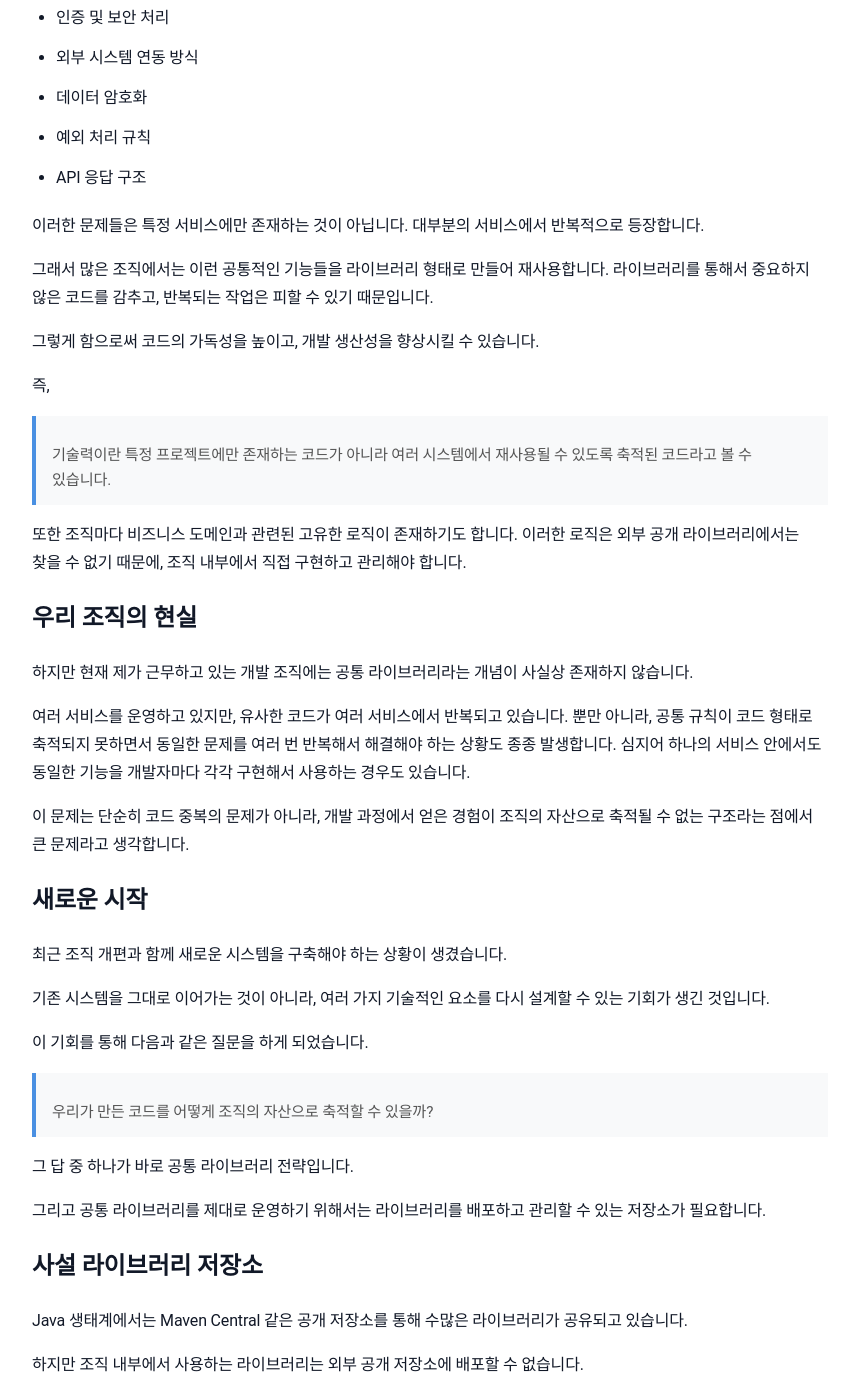
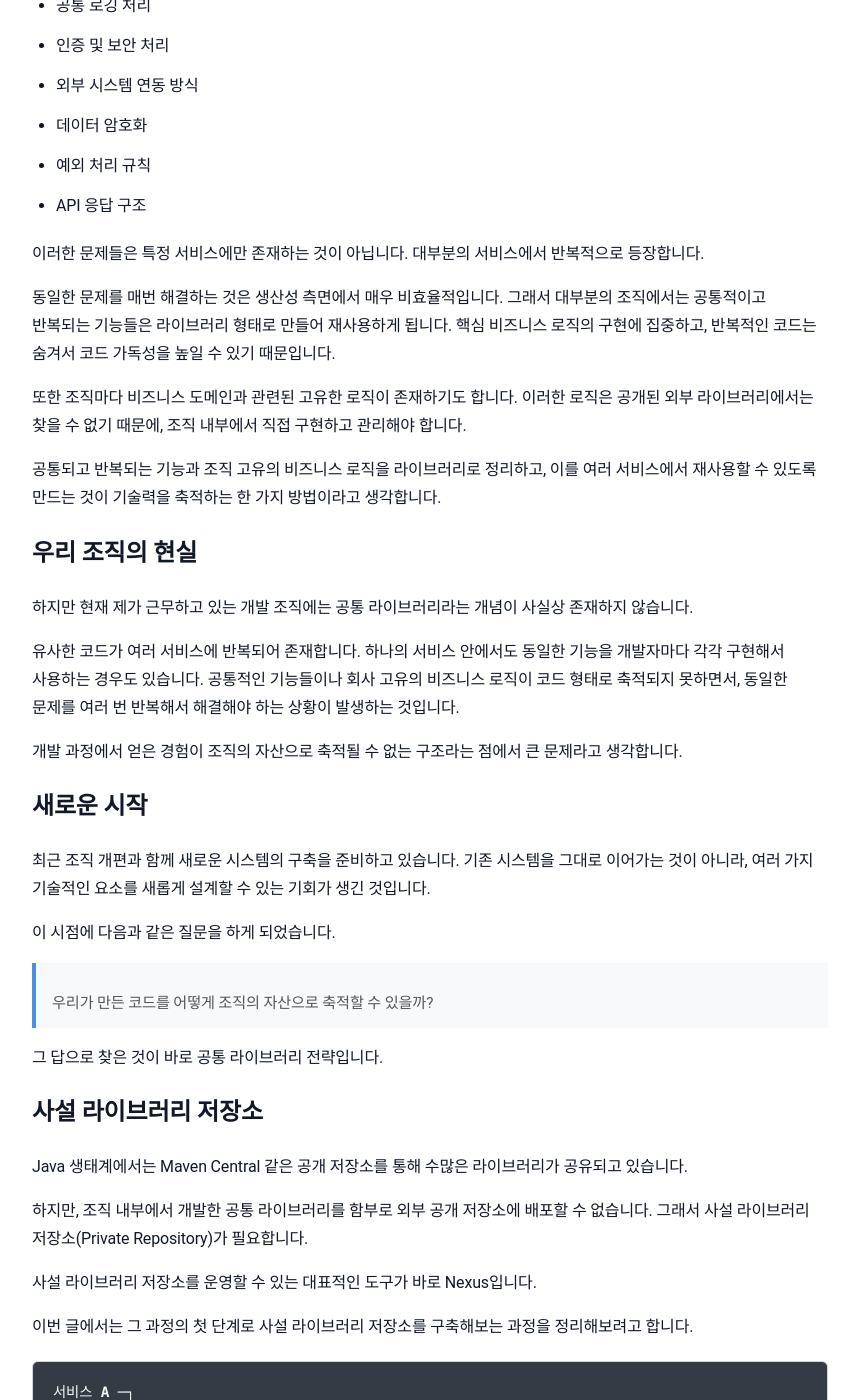
Before and after one commit to sanghoon-lee/sanghoon-lee.github.io, a Jekyll site: the page built from _posts/2026-03-10-localNexus.md, in a window 1280 px wide and 1400 px high, scrolled down 549 px. Shown: the whole window, without its empty margins (210-1069 px from the left). Built offline with Jekyll 4.4.1, drawn with Linux system fonts in a browser that asks for light colours; nearby versions of some CDN libraries; comment, search, counter and statistics services are not loaded; some of the changed text lies outside the part shown.

Commit message:
Nexus 포스팅 추가

````diff
--- a/_posts/2026-03-10-localNexus.md
+++ b/_posts/2026-03-10-localNexus.md
@@ -16,10 +16,9 @@ categories: 학습기록
 }
 </style>
 
-소프트웨어 개발 조직에서 `“기술력”`은 무엇으로, 어떻게 정의할 수 있을까요?
-아마도 다양한 기준이 있을 것입니다.
+소프트웨어 개발 조직의 `“기술력”`을 어떻게 측정할 수 있을까요?**
 
-저는 그 기준 중 하나가 **"얼마나 공통 코드가 축적되어 재사용되고 있는가?"**라고 생각합니다.
+다양한 측정 지표들을 사용할 수 있을 것입니다. 하지만, 저는 그 중에서 **"얼마나 공통 코드가 축적되어 재사용되고 있는가?"**가 가장 기본적인 지표가 된다고 생각합니다.
 
 개발을 하다 보면 비슷한 문제를 반복해서 만나게 됩니다. 예를 들면 다음과 같은 것들입니다.
 
@@ -32,65 +31,45 @@ categories: 학습기록
 
 이러한 문제들은 특정 서비스에만 존재하는 것이 아닙니다. 대부분의 서비스에서 반복적으로 등장합니다.
 
-그래서 많은 조직에서는 이런 공통적인 기능들을 라이브러리 형태로 만들어 재사용합니다. 라이브러리를 통해서 중요하지 않은 코드를 감추고, 반복되는 작업은 피할 수 있기 때문입니다.
-
-그렇게 함으로써 코드의 가독성을 높이고, 개발 생산성을 향상시킬 수 있습니다.
-
-즉,
-
-> 기술력이란 특정 프로젝트에만 존재하는 코드가 아니라
-여러 시스템에서 재사용될 수 있도록 축적된 코드라고 볼 수 있습니다.
+동일한 문제를 매번 해결하는 것은 생산성 측면에서 매우 비효율적입니다. 그래서 대부분의 조직에서는 공통적이고 반복되는 기능들은 라이브러리 형태로 만들어 재사용하게 됩니다. 핵심 비즈니스 로직의 구현에 집중하고, 반복적인 코드는 숨겨서 코드 가독성을 높일 수 있기 때문입니다.
 
 또한 조직마다 비즈니스 도메인과 관련된 고유한 로직이 존재하기도 합니다.
-이러한 로직은 외부 공개 라이브러리에서는 찾을 수 없기 때문에, 조직 내부에서 직접 구현하고 관리해야 합니다.
+이러한 로직은 공개된 외부 라이브러리에서는 찾을 수 없기 때문에, 조직 내부에서 직접 구현하고 관리해야 합니다.
+
+공통되고 반복되는 기능과 조직 고유의 비즈니스 로직을 라이브러리로 정리하고, 이를 여러 서비스에서 재사용할 수 있도록 만드는 것이 기술력을 축적하는 한 가지 방법이라고 생각합니다.
 
 ## 우리 조직의 현실
 
 하지만 현재 제가 근무하고 있는 개발 조직에는 공통 라이브러리라는 개념이 사실상 존재하지 않습니다.
 
-여러 서비스를 운영하고 있지만, 유사한 코드가 여러 서비스에서 반복되고 있습니다. 뿐만 아니라, 공통 규칙이 코드 형태로 축적되지 못하면서 동일한 문제를 여러 번 반복해서 해결해야 하는 상황도 종종 발생합니다. 심지어 하나의 서비스 안에서도 동일한 기능을 개발자마다 각각 구현해서 사용하는 경우도 있습니다.
+유사한 코드가 여러 서비스에 반복되어 존재합니다. 하나의 서비스 안에서도 동일한 기능을 개발자마다 각각 구현해서 사용하는 경우도 있습니다. 공통적인 기능들이나 회사 고유의 비즈니스 로직이 코드 형태로 축적되지 못하면서, 동일한 문제를 여러 번 반복해서 해결해야 하는 상황이 발생하는 것입니다.
 
-이 문제는 단순히 코드 중복의 문제가 아니라, 개발 과정에서 얻은 경험이 조직의 자산으로 축적될 수 없는 구조라는 점에서 큰 문제라고 생각합니다.
+개발 과정에서 얻은 경험이 조직의 자산으로 축적될 수 없는 구조라는 점에서 큰 문제라고 생각합니다.
 
 ## 새로운 시작
 
-최근 조직 개편과 함께 새로운 시스템을 구축해야 하는 상황이 생겼습니다.
+최근 조직 개편과 함께 새로운 시스템의 구축을 준비하고 있습니다. 기존 시스템을 그대로 이어가는 것이 아니라, 여러 가지 기술적인 요소를 새롭게 설계할 수 있는 기회가 생긴 것입니다.
 
-기존 시스템을 그대로 이어가는 것이 아니라, 여러 가지 기술적인 요소를 다시 설계할 수 있는 기회가 생긴 것입니다.
-
-이 기회를 통해 다음과 같은 질문을 하게 되었습니다.
+이 시점에 다음과 같은 질문을 하게 되었습니다.
 
 > 우리가 만든 코드를 어떻게 조직의 자산으로 축적할 수 있을까?
 
-그 답 중 하나가 바로 공통 라이브러리 전략입니다.
-
-그리고 공통 라이브러리를 제대로 운영하기 위해서는
-라이브러리를 배포하고 관리할 수 있는 저장소가 필요합니다.
+그 답으로 찾은 것이 바로 공통 라이브러리 전략입니다.
 
 ## 사설 라이브러리 저장소
 
 Java 생태계에서는 Maven Central 같은 공개 저장소를 통해 수많은 라이브러리가 공유되고 있습니다.
 
-하지만 조직 내부에서 사용하는 라이브러리는 외부 공개 저장소에 배포할 수 없습니다.
+하지만, 조직 내부에서 개발한 공통 라이브러리를 함부로 외부 공개 저장소에 배포할 수 없습니다. 그래서 사설 라이브러리 저장소(Private Repository)가 필요합니다.
 
-그래서 많은 조직에서는 사설 라이브러리 저장소(Private Repository) 를 구축해서 사용합니다.
-
-대표적인 도구가 바로 Nexus Repository입니다.
-
-Nexus를 사용하면 조직 내부에서 사용하는 라이브러리를 버전 관리하고 중앙에서 배포하고
-
-여러 서비스에서 공통으로 사용할 수 있습니다.
-
-새로운 개발 프로젝트를 준비하면서 팀 내 공통 라이브러리 전략을 고민하고 있습니다.
-
-공통 기능을 라이브러리로 정리하고, 이를 여러 서비스에서 재사용할 수 있도록 만드는 것이 기술력을 축적하는 한 가지 방법이라고 생각합니다.
+사설 라이브러리 저장소를 운영할 수 있는 대표적인 도구가 바로 Nexus입니다.
 
 이번 글에서는 그 과정의 첫 단계로
 사설 라이브러리 저장소를 구축해보는 과정을 정리해보려고 합니다.
 
 ```
 서비스 A ─┐
-서비스 B ─┼── 공통 라이브러리 ── Nexus Repository
+서비스 B ─┼── 공통 라이브러리 ── Nexus
 서비스 C ─┘
 ```
 
````
